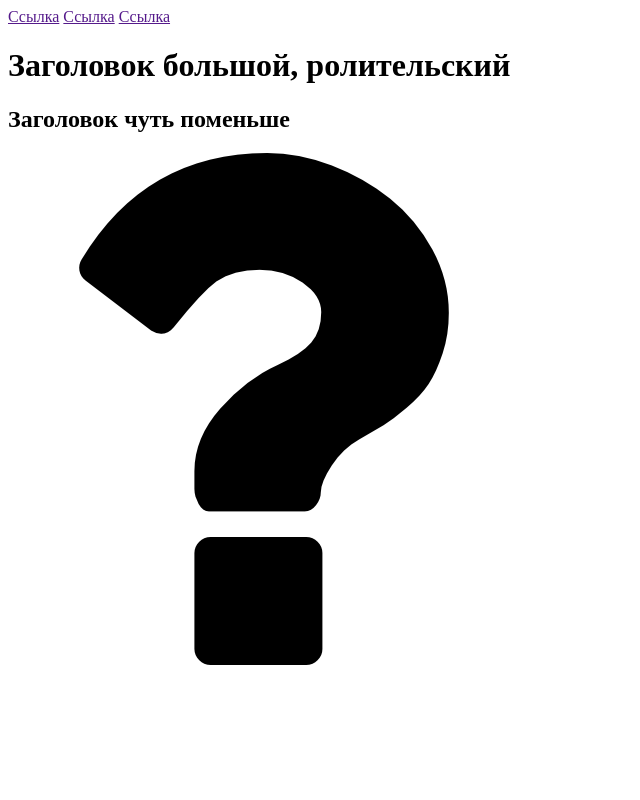
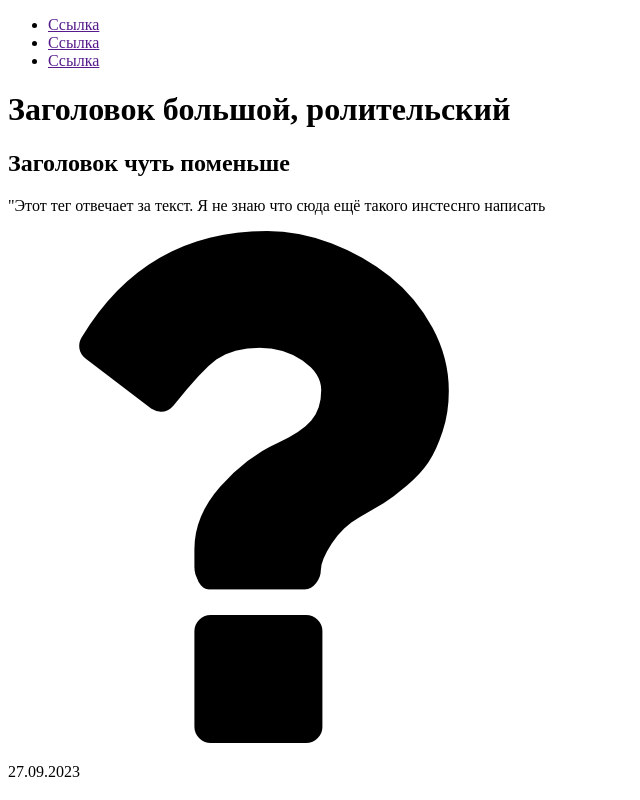
Before and after one commit to zahar658/laba1, a plain HTML site: page index.html in a window 1280 px wide. Shown: the whole page, without its empty margins (0-640 px from the left). Drawn offline with Linux system fonts and the light colour scheme.

Commit message:
Последняя версия

```diff
--- a/index.html
+++ b/index.html
@@ -8,16 +8,23 @@
 <body>
     <header>
         <nav>
-            <a href="">Ссылка</a>
-            <a href="">Ссылка</a>
-            <a href="">Ссылка</a>
+
+            <ul>
+                <li> <a href="">Ссылка</a></li>
+                <li> <a href="">Ссылка</a></li>
+                <li> <a href="">Ссылка</a></li>
+            </ul>
         </nav>
     </header>
     <main>
             <h1>Заголовок большой, ролительский </h1>
             <h2>Заголовок чуть поменьше</h2>
+            <p>"Этот тег отвечает за текст. Я не знаю что сюда ещё такого инстеснго написать </p>
 
             <img src="25333.png" alt="Картинка вопроса">
     </main>
+    <footer>
+        <p>27.09.2023</p>
+    </footer>
 </body>
 </html>
```
